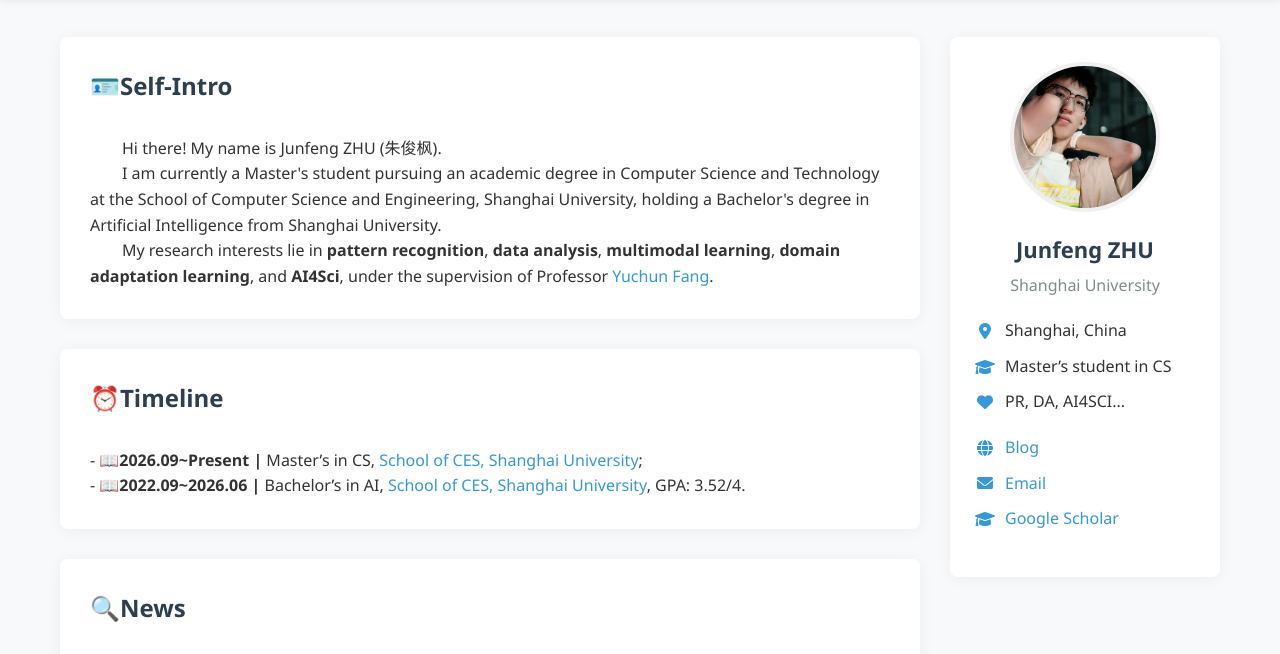
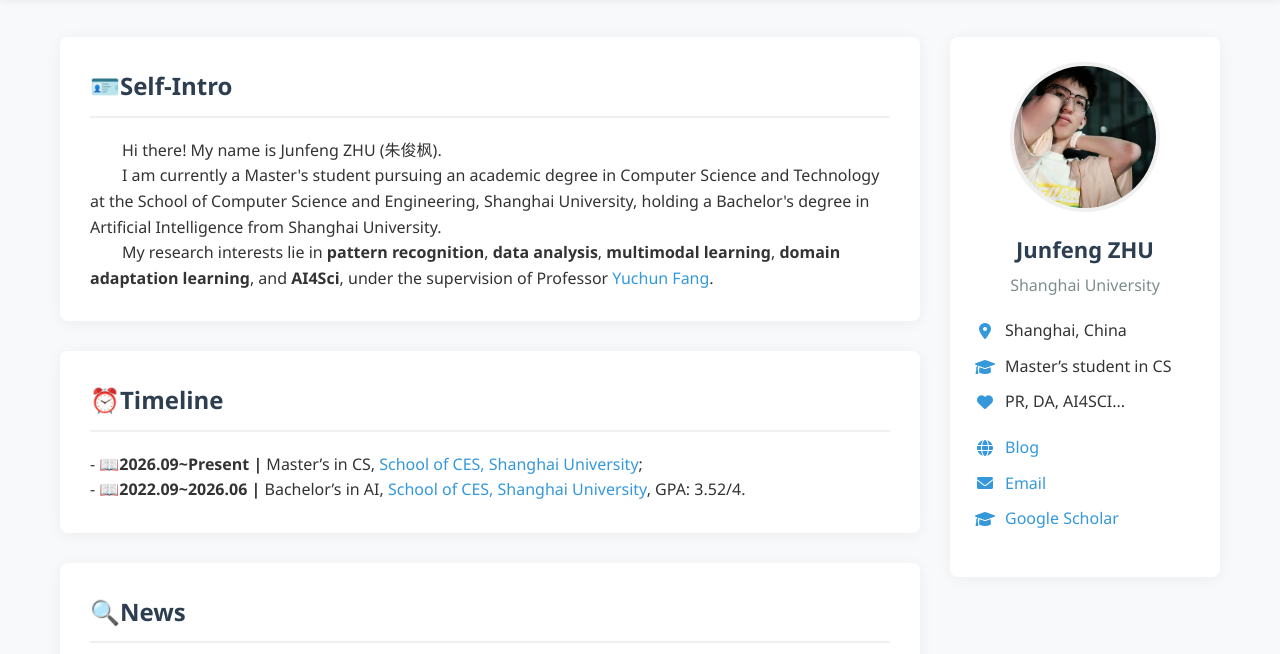
Before and after one commit to J-Jzf/J-Jzf.github.io, a plain HTML site: page index.html in a window 1280 px wide. Shown: the part 71-725 px from the top of the page. Drawn offline with Linux system fonts and the light colour scheme.

Commit message:
Update index.html

```diff
--- a/index.html
+++ b/index.html
@@ -112,6 +112,7 @@
             padding-bottom: 10px;
             position: relative;
             overflow: hidden;
+            border-bottom: 2px solid #f0f0f0;
         }
 
         .section-title::after {
```
